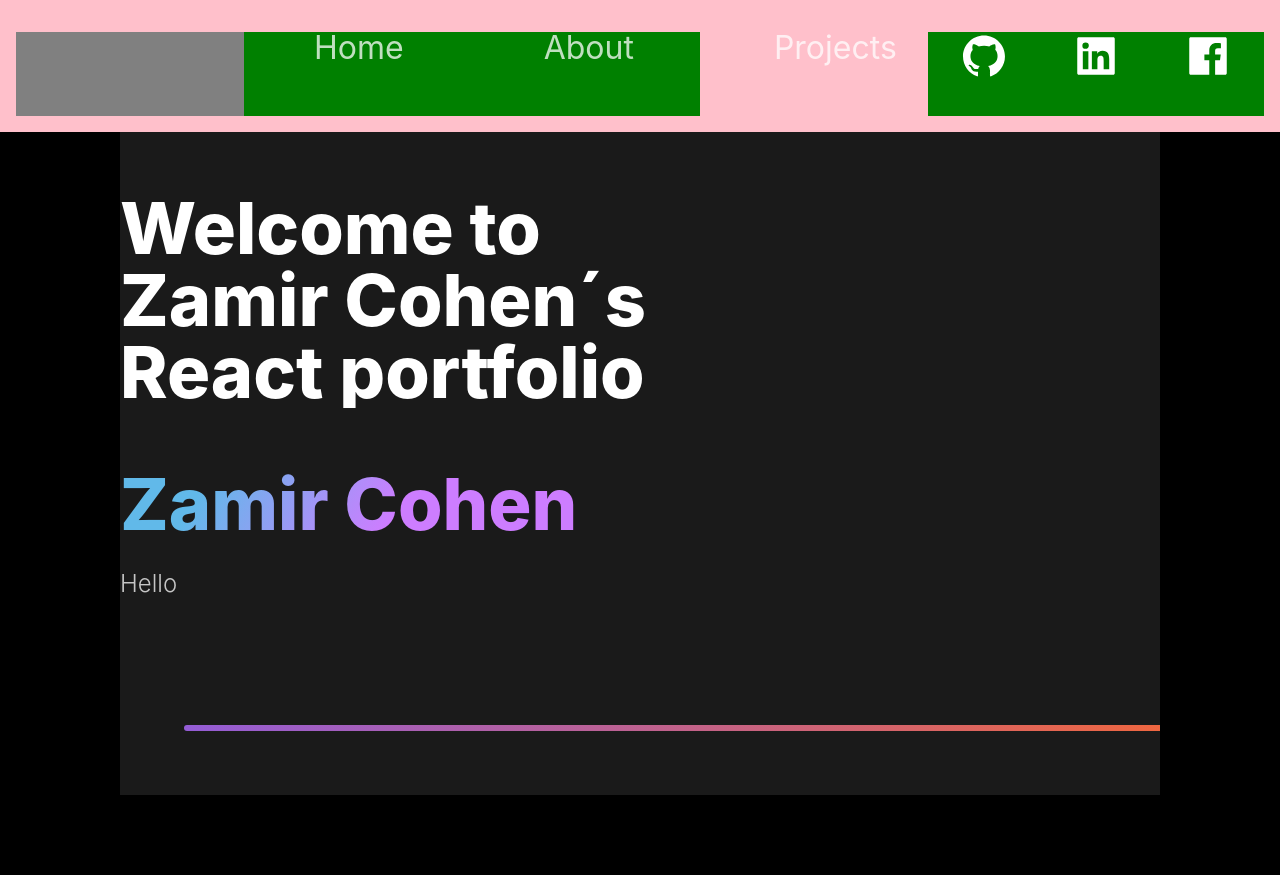
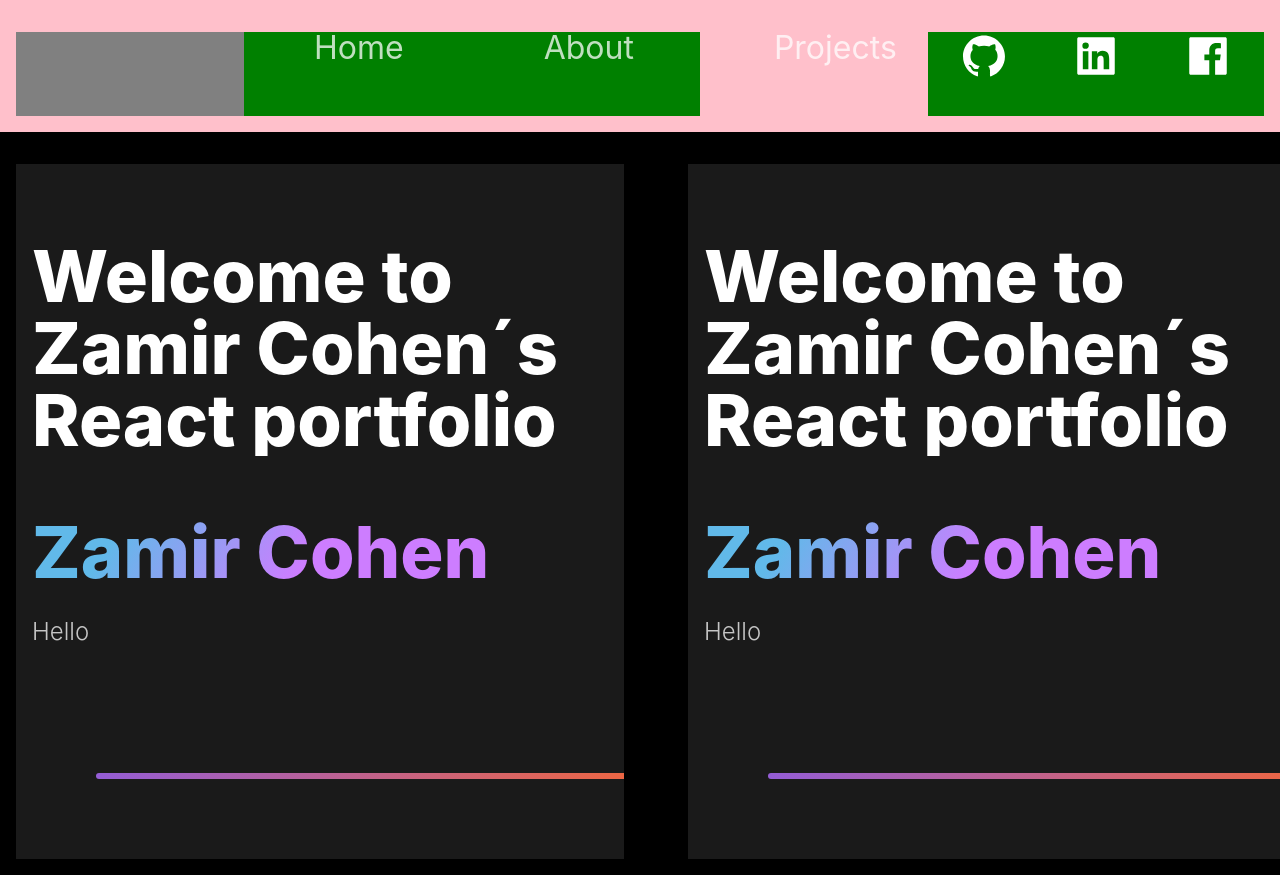
Before and after one commit to zamircohen/react_portfolio, a React (Create React App) app: page / in a window 1280 px wide. Before the commit the page ends 800 px from the top, so only its background shows below. Built offline with nearby package versions, Linux system fonts and the light colour scheme.

Commit message:
Edited Header with HeaderStyles

```diff
--- a/src/components/Header/Header.jsx
+++ b/src/components/Header/Header.jsx
@@ -1,16 +1,27 @@
 import React from 'react'
 import { Link } from 'react-router-dom';
-import { SectionTitle, Section, SectionText, SectionDivider} from './HeaderStyles';
+import { SectionTitle, Section, SectionText, SectionDivider, Wrapper} from './HeaderStyles';
 
 export default function Header() {
   return (
     <div>
+        <Wrapper>
         <Section>
             <SectionTitle main>Welcome to <br /> Zamir Cohen´s <br /> React portfolio</SectionTitle>
             <SectionTitle main color>Zamir Cohen</SectionTitle>
             <SectionText>Hello</SectionText>
             <SectionDivider></SectionDivider>
         </Section>
+        </Wrapper>
+
+        <Wrapper right>
+        <Section>
+            <SectionTitle main>Welcome to <br /> Zamir Cohen´s <br /> React portfolio</SectionTitle>
+            <SectionTitle main color>Zamir Cohen</SectionTitle>
+            <SectionText>Hello</SectionText>
+            <SectionDivider></SectionDivider>
+        </Section>
+        </Wrapper>
     </div>
   )
 }
--- a/src/components/Header/HeaderStyles.jsx
+++ b/src/components/Header/HeaderStyles.jsx
@@ -1,14 +1,29 @@
 import styled from 'styled-components';
+
+export const Wrapper = styled.div`
+    display: grid;
+    grid-template-columns: repeat(2, 100%);
+    grid-template-rows: 1fr;
+    grip-column-gap: 1rem;
+    padding: 1rem;
+    padding-top: 2rem;
+    width: 45%;
+    float: ${(props) => props.right ? "right" : "left" };
+    // background-color: pink;
+
+
+`;
 
 export const Section = styled.section`
     margin: 0 auto;
     max-width: 1040px;
+    width: 100%;
     box-sizing: content-box;
-    position: relative;
     overflow: hidden;
     grid-template-columns: 1fr 1fr;
     color: white;
     background-color: #1a1a1a;
+    padding: 1rem;
 `;
 
 export const SectionTitle = styled.h2`
@@ -22,18 +37,6 @@ export const SectionTitle = styled.h2`
   -webkit-text-fill-color: transparent;
   margin-bottom: 16px;
 `
-
-// export const SectionTitleColor = styled.h2`
-//   font-weight: 800;
-//   font-size: 65px;
-//   line-height: 72px;
-//   width: max-content;
-//   max-width: 100%;
-//   background: linear-gradient(121.57deg, #F46737 18.77%, #945DD6 60.15%);
-//   -webkit-background-clip: text;
-//   -webkit-text-fill-color: transparent;
-//   margin-bottom: 16px;
-// `
 
 export const SectionText = styled.p`
   max-width: 800px;
```
